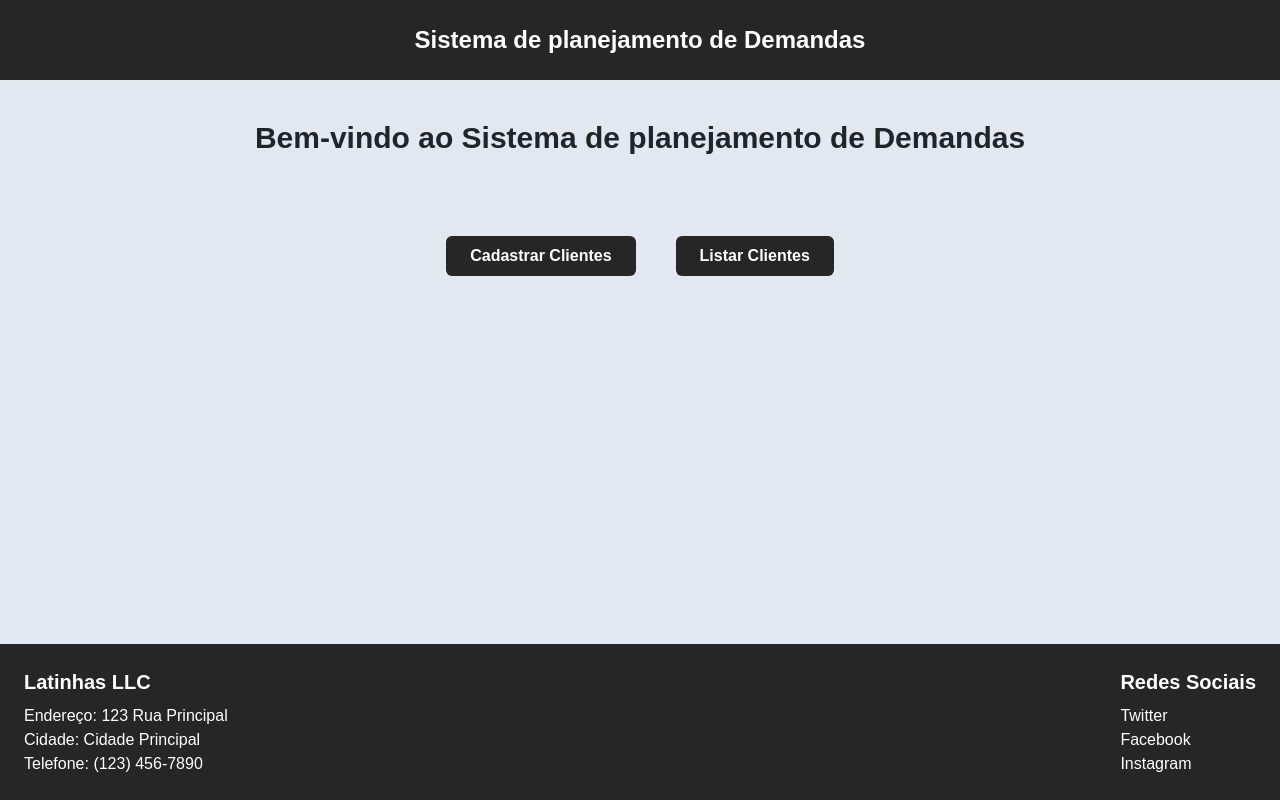
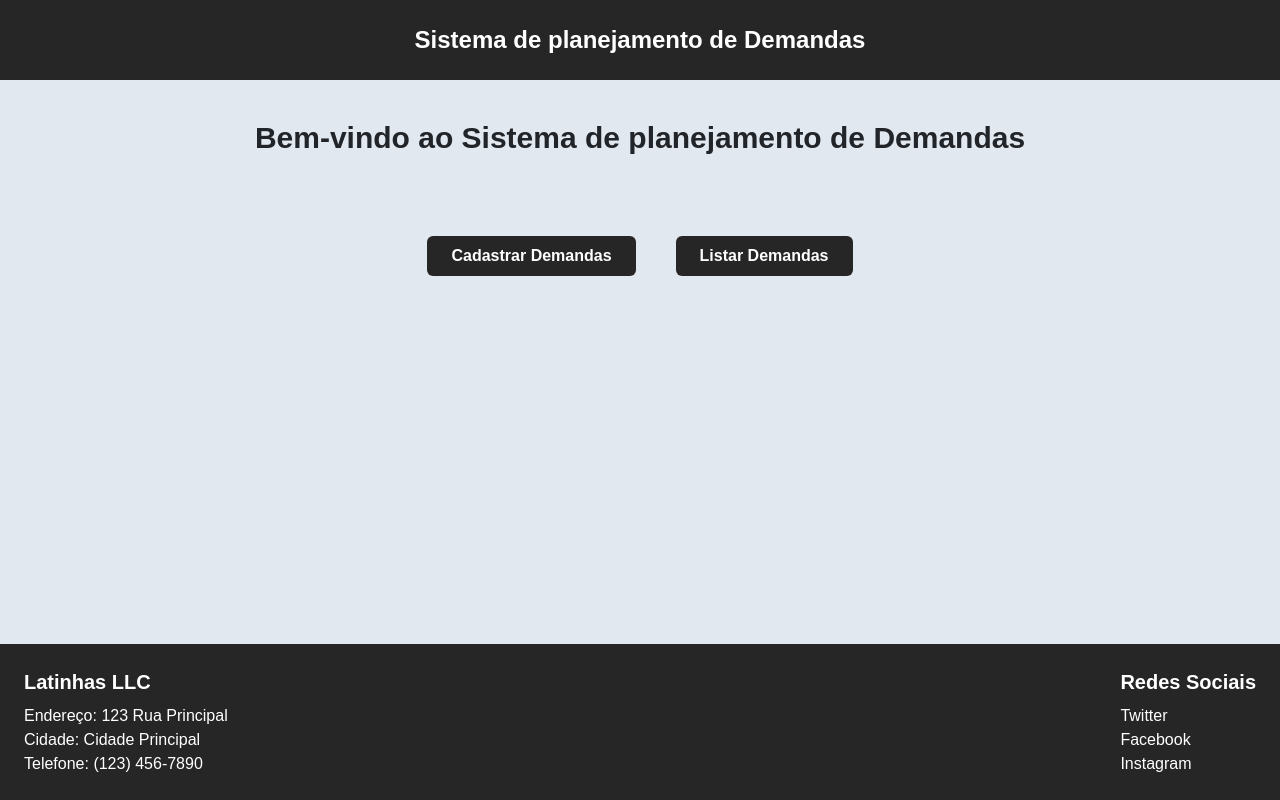
Before and after one commit to ThalesDFerreira/desafio-tecnico-fullstack-smi, a React (Vite) app in the folder frontend/: page /home in a window 1280 px wide. Built offline with nearby package versions, Linux system fonts and the light colour scheme; no server answers.

Commit message:
fix: corrige nome dos botoes home

```diff
--- a/frontend/src/pages/Home.js
+++ b/frontend/src/pages/Home.js
@@ -27,13 +27,13 @@ const Home = () => {
                 onClick={redirectAddDemand}
                 className='bg-neutral-800 hover:bg-blue-700 text-white font-bold py-2 px-4 rounded'
               >
-                Cadastrar Clientes
+                Cadastrar Demandas
               </button>
               <button
                 onClick={redirectListDemands}
                 className='bg-neutral-800 hover:bg-green-700 text-white font-bold py-2 px-4 rounded'
               >
-                Listar Clientes
+                Listar Demandas
               </button>
             </div>
           </div>
```
